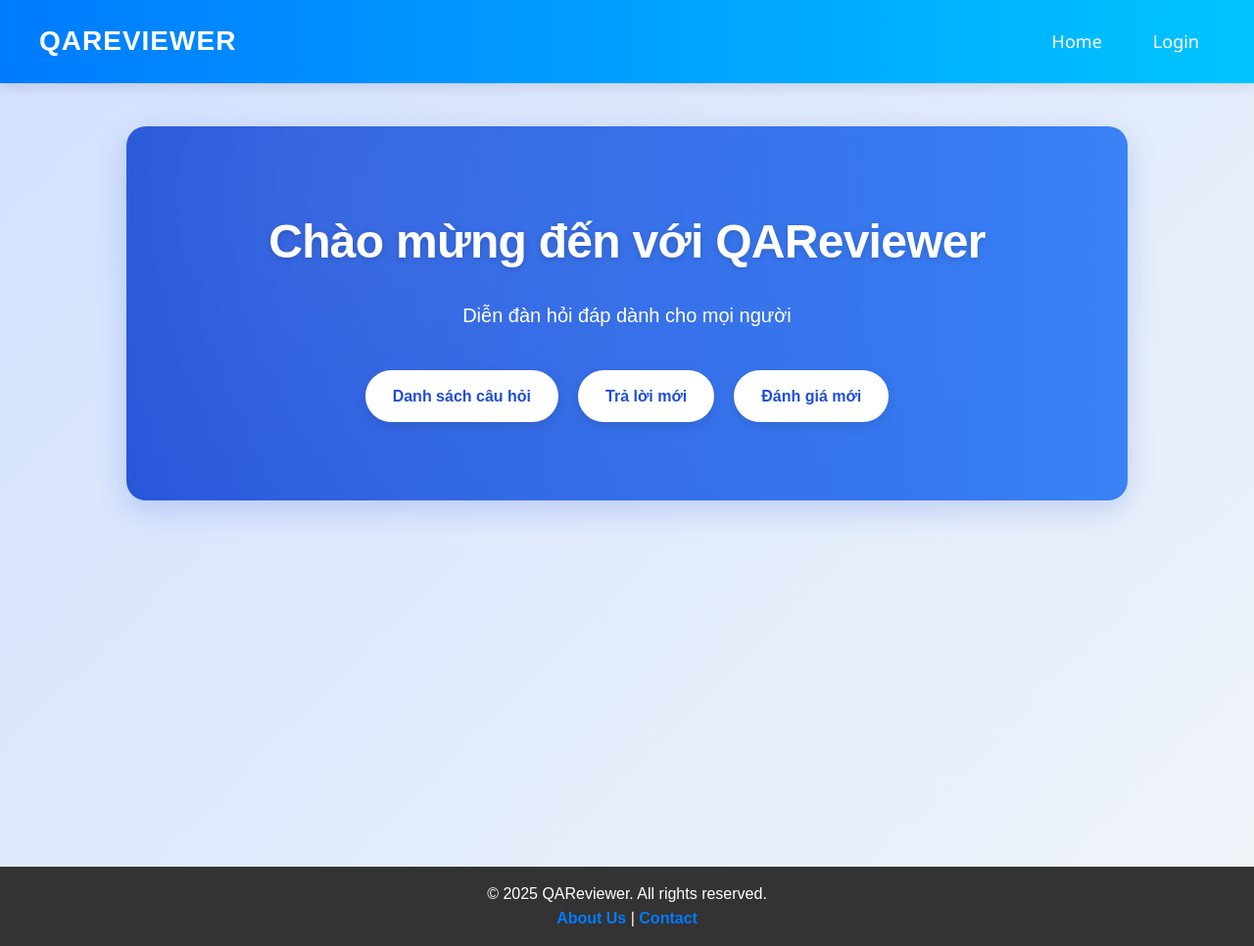
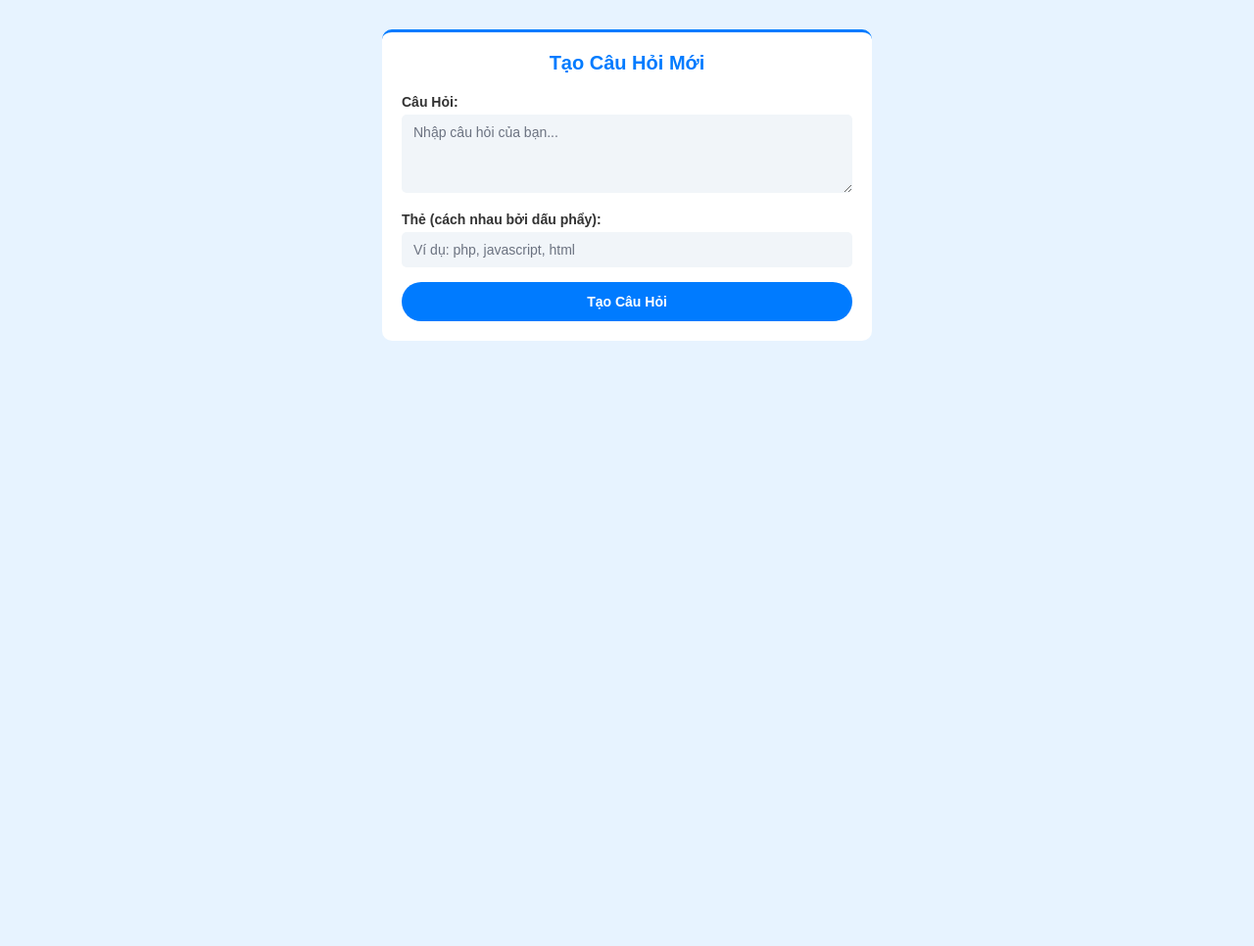
Before and after one commit to Dattrong0512/QAReviewer, a PHP site: page /QAReviewer/mvc/views/Page/CreateQuestion.php in a window 1280 px wide. Shown: the whole page at 98% size. After the commit the page ends 348 px from the top, so only its background shows below. Run offline with PHP 8.4, Linux system fonts and the light colour scheme.

Commit message:
finish code

```diff
--- a/mvc/controllers/Answer.php
+++ b/mvc/controllers/Answer.php
@@ -219,4 +219,5 @@ class Answer extends Controller
 
         $this->sendResponse(true, 'Lấy dữ liệu thành công', ['questions' => $groupedQuestions]);
     }
+
 }
--- a/mvc/controllers/Evaluater.php
+++ b/mvc/controllers/Evaluater.php
@@ -62,10 +62,7 @@ class Evaluater extends Controller
         if (session_status() === PHP_SESSION_NONE) {
             session_start();
         }
-        if (!isset($_SESSION['userID'])) {
-            header('Location: /QAReviewer/Auth/Login');
-            exit;
-        }
+
 
         $evaluations = $modelEvaluate->GetAllEvaluateAnswer($offset, $itemsPerPage);
         $totalEvaluations = $modelEvaluate->GetTotalEvaluations();
--- a/mvc/core/DB.php
+++ b/mvc/core/DB.php
@@ -1,19 +1,21 @@
 <?php
+use Dom\Mysql;
 
-use Dom\Mysql;
+require_once 'config.inc.php';
 
 class DB
 {
     public $conn;
-    private $servername = "localhost";
-    private $username = "root";
-    private $password = "root";
-    private $dbname = "QAReviewerDB";
 
     function __construct()
     {
-        $this->conn = mysqli_connect($this->servername, $this->username, $this->password);
-        mysqli_select_db($this->conn, $this->dbname);
-        mysqli_query($this->conn, "SET NAMES 'utf8mb4'");
+        $this->conn = mysqli_connect(DB_HOST, DB_USER, DB_PASS, DB_NAME);
+
+        if (!$this->conn) {
+            die("Connection failed: " . mysqli_connect_error());
+        }
+
+        mysqli_query($this->conn, "SET NAMES '" . DB_CHARSET . "'");
     }
 }
+?>
--- /dev/null
+++ b/mvc/views/Page/CreateQuestion.php
@@ -0,0 +1,315 @@
+<!DOCTYPE html>
+<html lang="vi">
+
+<head>
+    <meta charset="UTF-8">
+    <meta name="viewport" content="width=device-width, initial-scale=1.0">
+    <title>Tạo Câu Hỏi Mới</title>
+    <style>
+        * {
+            margin: 0;
+            padding: 0;
+            box-sizing: border-box;
+        }
+
+        body {
+            font-family: Arial, sans-serif;
+            background: #e7f3ff;
+            min-height: 100vh;
+            display: flex;
+            flex-direction: column;
+        }
+
+        /* Main Content */
+        .container {
+            background: #ffffff;
+            max-width: 500px;
+            width: 90%;
+            margin: 30px auto;
+            padding: 20px;
+            border-radius: 10px;
+            border-top: 3px solid #007bff;
+            position: relative;
+        }
+
+        h2 {
+            text-align: center;
+            color: #007bff;
+            font-size: 20px;
+            font-weight: 600;
+            margin-bottom: 20px;
+        }
+
+        .form-group {
+            margin-bottom: 15px;
+            font-weight: 500;
+        }
+
+        label {
+            display: block;
+            font-weight: bold;
+            /* Làm chữ đậm */
+            color: #333;
+            /* Màu chữ tối hơn */
+            margin-bottom: 5px;
+            font-size: 14px;
+        }
+
+        textarea,
+        input[type="text"] {
+            width: 100%;
+            padding: 10px 12px;
+            border: none;
+            border-radius: 5px;
+            font-size: 14px;
+            color: #333;
+            background: #f1f5f9;
+            transition: background 0.3s ease;
+        }
+
+        textarea {
+            height: 80px;
+            resize: vertical;
+        }
+
+        textarea:focus,
+        input[type="text"]:focus {
+            background: #e5e7eb;
+            outline: none;
+        }
+
+        .error-message {
+            color: #dc2626;
+            font-size: 12px;
+            margin-top: 5px;
+            display: none;
+            font-style: italic;
+        }
+
+        .message-box {
+            text-align: center;
+            margin-top: 15px;
+            padding: 10px;
+            border-radius: 5px;
+            font-size: 14px;
+            display: none;
+        }
+
+        .success-message {
+            background: #e7ffe7;
+            color: #2f855a;
+        }
+
+        .error-message-box {
+            background: #fee2e2;
+            color: #dc2626;
+        }
+
+        button {
+            width: 100%;
+            padding: 12px;
+            background: #007bff;
+            color: #ffffff;
+            border: none;
+            border-radius: 25px;
+            font-size: 14px;
+            font-weight: 600;
+            cursor: pointer;
+            transition: background 0.3s ease;
+        }
+
+        button:hover {
+            background: #0056b3;
+        }
+
+        button.loading::after {
+            content: '';
+            display: inline-block;
+            width: 16px;
+            height: 16px;
+            border: 2px solid #ffffff;
+            border-top: 2px solid transparent;
+            border-radius: 50%;
+            animation: spin 0.8s linear infinite;
+            margin-left: 8px;
+            vertical-align: middle;
+        }
+
+        @keyframes spin {
+            0% {
+                transform: rotate(0deg);
+            }
+
+            100% {
+                transform: rotate(360deg);
+            }
+        }
+
+        @media (max-width: 768px) {
+            .container {
+                padding: 15px;
+                margin: 15px;
+            }
+
+            h2 {
+                font-size: 18px;
+            }
+
+            textarea,
+            input[type="text"],
+            button {
+                font-size: 13px;
+            }
+        }
+
+        /* Định dạng placeholder để cùng font với nội dung nhập */
+        textarea::placeholder,
+        input[type="text"]::placeholder {
+            font-family: Arial, sans-serif;
+            /* Font giống nội dung */
+            font-size: 14px;
+            /* Kích thước chữ */
+            color: #6b7280;
+            /* Màu placeholder */
+            font-weight: 500;
+            /* Đậm vừa phải */
+        }
+    </style>
+</head>
+
+<body>
+    <!-- Main Content -->
+    <div class="container">
+        <h2>Tạo Câu Hỏi Mới</h2>
+        <form id="createQuestionForm" action="/QAReviewer/Question/Create" method="POST">
+            <div class="form-group">
+                <label for="question">Câu Hỏi:</label>
+                <textarea id="question" name="question" placeholder="Nhập câu hỏi của bạn..." required></textarea>
+                <div class="error-message" id="question-error"></div>
+            </div>
+            <div class="form-group">
+                <label for="tags">Thẻ (cách nhau bởi dấu phẩy):</label>
+                <input type="text" id="tags" name="tags" placeholder="Ví dụ: php, javascript, html" required>
+                <div class="error-message" id="tags-error"></div>
+            </div>
+            <button type="submit" id="submitBtn">Tạo Câu Hỏi</button>
+            <div class="message-box" id="message-box"></div>
+        </form>
+    </div>
+
+    <script>
+        const form = document.getElementById('createQuestionForm');
+        const submitBtn = document.getElementById('submitBtn');
+        const messageBox = document.getElementById('message-box');
+
+        // Hàm hiển thị thông báo
+        function showMessage(message, type) {
+            messageBox.textContent = message;
+            messageBox.className = 'message-box';
+            messageBox.classList.add(type === 'success' ? 'success-message' : 'error-message-box');
+            messageBox.style.display = 'block';
+        }
+
+        // Xử lý validate và submit form
+        form.addEventListener('submit', async function(e) {
+            e.preventDefault();
+
+            // Reset thông báo và trạng thái
+            messageBox.style.display = 'none';
+            const questionError = document.getElementById('question-error');
+            const tagsError = document.getElementById('tags-error');
+            questionError.style.display = 'none';
+            tagsError.style.display = 'none';
+
+            // Lấy giá trị đầu vào
+            const question = document.getElementById('question').value.trim();
+            const tags = document.getElementById('tags').value.trim();
+            let isValid = true;
+
+            // Kiểm tra câu hỏi
+            if (!question) {
+                questionError.textContent = 'Vui lòng nhập câu hỏi.';
+                questionError.style.display = 'block';
+                isValid = false;
+            } else if (question.length < 10) {
+                questionError.textContent = 'Câu hỏi phải có ít nhất 10 ký tự.';
+                questionError.style.display = 'block';
+                isValid = false;
+            } else if (question.length > 500) {
+                questionError.textContent = 'Câu hỏi không được dài quá 500 ký tự.';
+                questionError.style.display = 'block';
+                isValid = false;
+            }
+
+            // Kiểm tra tags
+            if (!tags) {
+                tagsError.textContent = 'Vui lòng nhập ít nhất một thẻ.';
+                tagsError.style.display = 'block';
+                isValid = false;
+            } else {
+                const tagArray = tags.split(',').map(tag => tag.trim()).filter(tag => tag.length > 0);
+                if (tagArray.length === 0) {
+                    tagsError.textContent = 'Vui lòng nhập ít nhất một thẻ hợp lệ.';
+                    tagsError.style.display = 'block';
+                    isValid = false;
+                } else if (tagArray.length > 5) {
+                    tagsError.textContent = 'Không được nhập quá 5 thẻ.';
+                    tagsError.style.display = 'block';
+                    isValid = false;
+                } else {
+                    for (let tag of tagArray) {
+                        if (tag.length < 2) {
+                            tagsError.textContent = 'Mỗi thẻ phải có ít nhất 2 ký tự.';
+                            tagsError.style.display = 'block';
+                            isValid = false;
+                            break;
+                        }
+                        if (tag.length > 20) {
+                            tagsError.textContent = 'Mỗi thẻ không được dài quá 20 ký tự.';
+                            tagsError.style.display = 'block';
+                            isValid = false;
+                            break;
+                        }
+                        if (!/^[a-zA-Z0-9]+$/.test(tag)) {
+                            tagsError.textContent = 'Thẻ chỉ được chứa chữ cái và số, không chứa ký tự đặc biệt.';
+                            tagsError.style.display = 'block';
+                            isValid = false;
+                            break;
+                        }
+                    }
+                }
+            }
+
+            if (!isValid) return;
+
+            // Hiển thị trạng thái loading
+            submitBtn.disabled = true;
+            submitBtn.classList.add('loading');
+            submitBtn.textContent = 'Đang tạo...';
+
+            try {
+                const formData = new FormData(form);
+                const response = await fetch('/QAReviewer/Question/Create', {
+                    method: 'POST',
+                    body: formData
+                });
+
+                const result = await response.json();
+                if (result.success) {
+                    showMessage('Câu hỏi đã được tạo thành công!', 'success');
+                    form.reset(); // Reset form sau khi tạo thành công
+                } else {
+                    showMessage(result.message || 'Lỗi khi tạo câu hỏi.', 'error');
+                }
+            } catch (error) {
+                showMessage('Đã có lỗi xảy ra. Vui lòng thử lại!', 'error');
+            } finally {
+                submitBtn.disabled = false;
+                submitBtn.classList.remove('loading');
+                submitBtn.textContent = 'Tạo Câu Hỏi';
+            }
+        });
+    </script>
+</body>
+
+</html>
--- a/mvc/views/Page/Home.php
+++ b/mvc/views/Page/Home.php
@@ -20,7 +20,7 @@
                 ];
                 if (isset($_SESSION['role'])) {
                     if ($_SESSION['role'] === 'Questioner' || $_SESSION['role'] === 'Admin') {
-                        array_unshift($actionLinks, ['text' => 'Đặt câu hỏi', 'href' => '/QAReviewer/Question/Create']);
+                        array_unshift($actionLinks, ['text' => 'Đặt câu hỏi', 'href' => '/QAReviewer/Question/CreateQuestion']);
                     }
                 }
 
--- a/mvc/views/Page/Login.php
+++ b/mvc/views/Page/Login.php
@@ -118,10 +118,6 @@
                 <label for="password">Mật khẩu</label>
                 <input type="password" id="password" name="password" placeholder="Nhập mật khẩu" required>
             </div>
-            <div class="remember-me">
-                <input type="checkbox" id="remember" name="remember">
-                <label for="remember">Ghi nhớ mật khẩu</label>
-            </div>
             <button type="submit" class="login-btn">Đăng Nhập</button>
         </form>
         <div class="error-message">
--- a/public/js/Answer.js
+++ b/public/js/Answer.js
@@ -17,7 +17,6 @@ $(document).ready(function () {
 
     // Hàm render danh sách câu trả lời
     function renderAnswers(answers) {
-        console.log("Rendering answers:", answers);
         $answerList.empty();
 
         if (!Array.isArray(answers) || answers.length === 0) {
```
Also changed, not shown: mvc/controllers/Question.php (+19 -4 lines), mvc/core/config.inc.php (added, +7 -0 lines), mvc/models/QuestionAndAnswerModel.php (+17 -2 lines), public/css/Evaluation.css (+51 -42 lines), public/js/Evaluation.js (+3 -4 lines), public/js/Question.js (+80 -4 lines).
